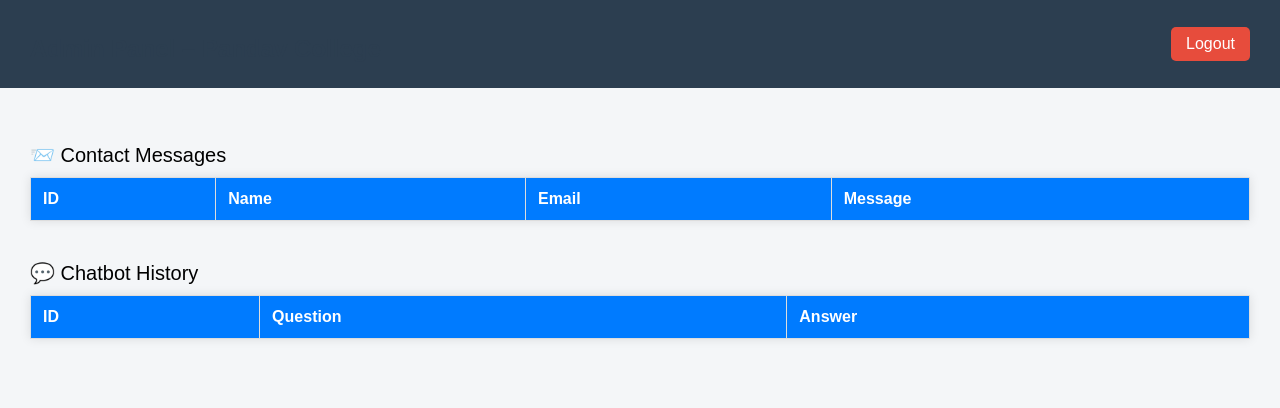
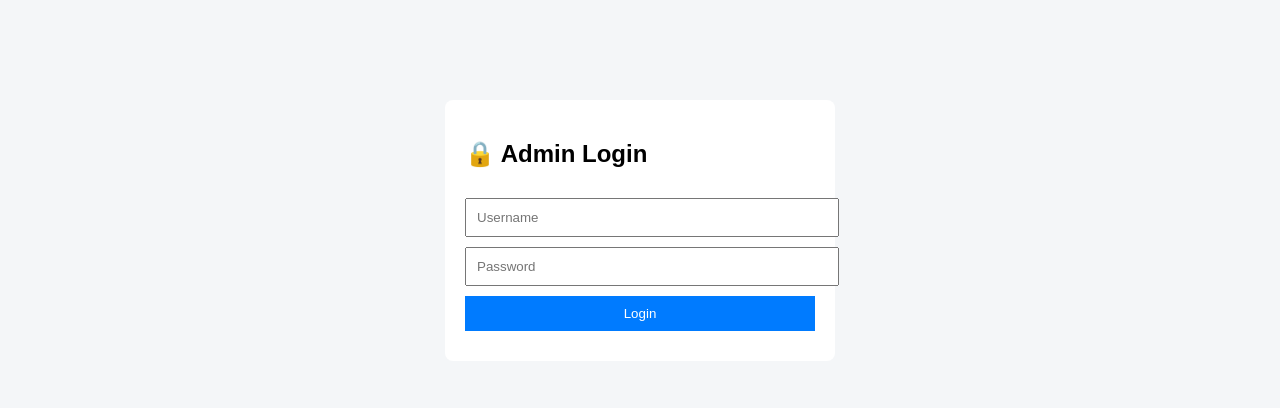
Before and after one commit to badalthakur0712-dev/FlaskProject, a Flask app: page /admin-login in a window 1280 px wide. Shown: the top 408 px of the page. Run offline with Flask 3, Linux system fonts and the light colour scheme; lists and menus that the app fills with data are empty.

Commit message:
Fixed admin login, contact form, and admin panel

```diff
--- a/app.py
+++ b/app.py
@@ -2,32 +2,30 @@ from flask import Flask, render_template, request, redirect, session, jsonify
 import sqlite3, os
 
 app = Flask(__name__)
-app.secret_key = "pandav_secret_key"
-
-DB = "college.db"
+app.secret_key = "pandav_secret_key_2026_force_logout"
 
 # ================= DATABASE =================
+BASE_DIR = os.path.dirname(os.path.abspath(__file__))
+DB = os.path.join(BASE_DIR, "college.db")
+
 def init_db():
     conn = sqlite3.connect(DB)
     c = conn.cursor()
-
     c.execute("""
-    CREATE TABLE IF NOT EXISTS contacts(
-        id INTEGER PRIMARY KEY AUTOINCREMENT,
-        name TEXT,
-        email TEXT,
-        message TEXT
-    )
+        CREATE TABLE IF NOT EXISTS contacts(
+            id INTEGER PRIMARY KEY AUTOINCREMENT,
+            name TEXT,
+            email TEXT,
+            message TEXT
+        )
     """)
-
     c.execute("""
-    CREATE TABLE IF NOT EXISTS chat_history(
-        id INTEGER PRIMARY KEY AUTOINCREMENT,
-        question TEXT,
-        answer TEXT
-    )
+        CREATE TABLE IF NOT EXISTS chat_history(
+            id INTEGER PRIMARY KEY AUTOINCREMENT,
+            question TEXT,
+            answer TEXT
+        )
     """)
-
     conn.commit()
     conn.close()
 
@@ -37,7 +35,7 @@ init_db()
 ADMIN_USERNAME = "admin"
 ADMIN_PASSWORD = "admin123"
 
-# ================= CHATBOT DATA =================
+# ================= CHATBOT =================
 faq_answers = {
     "Fees": "Fees range between ₹40,000 to ₹80,000 depending on branch.",
     "Admission Process": "Visit college → Fill admission form → Pay fees → Admission confirmed.",
@@ -65,78 +63,75 @@ def home():
 def about():
     return render_template("about.html")
 
+# ================= CONTACT =================
 @app.route("/contact", methods=["GET", "POST"])
 def contact():
     msg = ""
     if request.method == "POST":
-        name = request.form["name"]
-        email = request.form["email"]
-        message = request.form["message"]
-
+        name = request.form.get("name")
+        email = request.form.get("email")
+        message = request.form.get("message")
         conn = sqlite3.connect(DB)
         c = conn.cursor()
-        c.execute("INSERT INTO contacts(name,email,message) VALUES (?,?,?)",
-                  (name, email, message))
+        c.execute("INSERT INTO contacts(name,email,message) VALUES (?,?,?)", (name,email,message))
         conn.commit()
         conn.close()
-
         msg = "Message sent successfully!"
-
     return render_template("contact.html", msg=msg)
 
+# ================= CHAT =================
 @app.route("/chat")
 def chat():
     return render_template("chat.html", faq=faq_answers)
 
 @app.route("/get-answer", methods=["POST"])
 def get_answer():
-    q = request.form["question"]
+    q = request.form.get("question")
     a = faq_answers.get(q, "Please contact admin for this information.")
-
     conn = sqlite3.connect(DB)
     c = conn.cursor()
-    c.execute("INSERT INTO chat_history(question,answer) VALUES (?,?)", (q, a))
+    c.execute("INSERT INTO chat_history(question,answer) VALUES (?,?)", (q,a))
     conn.commit()
     conn.close()
-
     return jsonify({"answer": a})
 
 # ================= ADMIN LOGIN =================
 @app.route("/admin-login", methods=["GET", "POST"])
 def admin_login():
     error = ""
+    if request.method == "GET":
+        session.clear()  # 🔥 force logout every time login page opens
     if request.method == "POST":
-        if request.form["username"] == ADMIN_USERNAME and request.form["password"] == ADMIN_PASSWORD:
-            session["admin"] = True
+        username = request.form.get("username")
+        password = request.form.get("password")
+        if username == ADMIN_USERNAME and password == ADMIN_PASSWORD:
+            session["admin_logged_in"] = True
             return redirect("/admin-panel")
         else:
             error = "Invalid username or password"
     return render_template("admin_login.html", error=error)
 
+# ================= ADMIN PANEL =================
 @app.route("/admin-panel")
 def admin_panel():
-    if "admin" not in session:
+    if not session.get("admin_logged_in"):
         return redirect("/admin-login")
-
     conn = sqlite3.connect(DB)
     c = conn.cursor()
-
     c.execute("SELECT * FROM contacts ORDER BY id DESC")
     contacts = c.fetchall()
-
     c.execute("SELECT * FROM chat_history ORDER BY id DESC")
     chats = c.fetchall()
+    conn.close()
+    return render_template("admin.html", contacts=contacts, chats=chats)
 
-    conn.close()
-
-    return render_template("admin_panel.html", contacts=contacts, chats=chats)
-
+# ================= LOGOUT =================
 @app.route("/logout")
 def logout():
-    session.pop("admin", None)
+    session.clear()
     return redirect("/admin-login")
 
-# ================= RENDER PORT FIX =================
+# ================= RUN =================
 if __name__ == "__main__":
     port = int(os.environ.get("PORT", 5000))
     app.run(host="0.0.0.0", port=port)
--- a/templates/admin_login.html
+++ b/templates/admin_login.html
@@ -1,105 +1,24 @@
 <!DOCTYPE html>
 <html>
 <head>
-    <title>Admin Panel | Pandav College</title>
+    <title>Admin Login | Pandav College</title>
     <style>
-        body{
-            font-family: Arial, sans-serif;
-            background:#f4f6f8;
-            margin:0;
-            padding:0;
-        }
-        header{
-            background:#2c3e50;
-            color:white;
-            padding:15px 30px;
-            display:flex;
-            justify-content:space-between;
-            align-items:center;
-        }
-        header a{
-            color:white;
-            text-decoration:none;
-            background:#e74c3c;
-            padding:8px 15px;
-            border-radius:5px;
-        }
-        .container{
-            padding:30px;
-        }
-        h2{
-            color:#2c3e50;
-            margin-bottom:10px;
-        }
-        table{
-            width:100%;
-            border-collapse:collapse;
-            margin-bottom:40px;
-            background:white;
-            box-shadow:0 0 10px rgba(0,0,0,0.1);
-        }
-        th, td{
-            padding:12px;
-            border:1px solid #ddd;
-            text-align:left;
-        }
-        th{
-            background:#007bff;
-            color:white;
-        }
-        tr:nth-child(even){
-            background:#f9f9f9;
-        }
-        .section-title{
-            margin:25px 0 10px;
-            font-size:20px;
-        }
+        body {font-family: Arial; background:#f4f6f8;}
+        .login-box {width: 350px; margin: 100px auto; padding: 20px; background:white; border-radius:8px;}
+        input, button {width:100%; padding:10px; margin-top:10px;}
+        button {background:#007bff; color:white; border:none;}
+        .error {color:red; margin-top:10px;}
     </style>
 </head>
 <body>
-
-<header>
-    <h2>Admin Panel – Pandav College</h2>
-    <a href="/logout">Logout</a>
-</header>
-
-<div class="container">
-
-    <div class="section-title">📨 Contact Messages</div>
-    <table>
-        <tr>
-            <th>ID</th>
-            <th>Name</th>
-            <th>Email</th>
-            <th>Message</th>
-        </tr>
-        {% for c in contacts %}
-        <tr>
-            <td>{{ c[0] }}</td>
-            <td>{{ c[1] }}</td>
-            <td>{{ c[2] }}</td>
-            <td>{{ c[3] }}</td>
-        </tr>
-        {% endfor %}
-    </table>
-
-    <div class="section-title">💬 Chatbot History</div>
-    <table>
-        <tr>
-            <th>ID</th>
-            <th>Question</th>
-            <th>Answer</th>
-        </tr>
-        {% for ch in chats %}
-        <tr>
-            <td>{{ ch[0] }}</td>
-            <td>{{ ch[1] }}</td>
-            <td>{{ ch[2] }}</td>
-        </tr>
-        {% endfor %}
-    </table>
-
+<div class="login-box">
+    <h2>🔒 Admin Login</h2>
+    <form method="POST">
+        <input type="text" name="username" placeholder="Username" required>
+        <input type="password" name="password" placeholder="Password" required>
+        <button type="submit">Login</button>
+    </form>
+    <div class="error">{{ error }}</div>
 </div>
-
 </body>
 </html>
```
Also changed, not shown: templates/admin.html (+30 -28 lines), templates/contact.html (+6 -30 lines).
